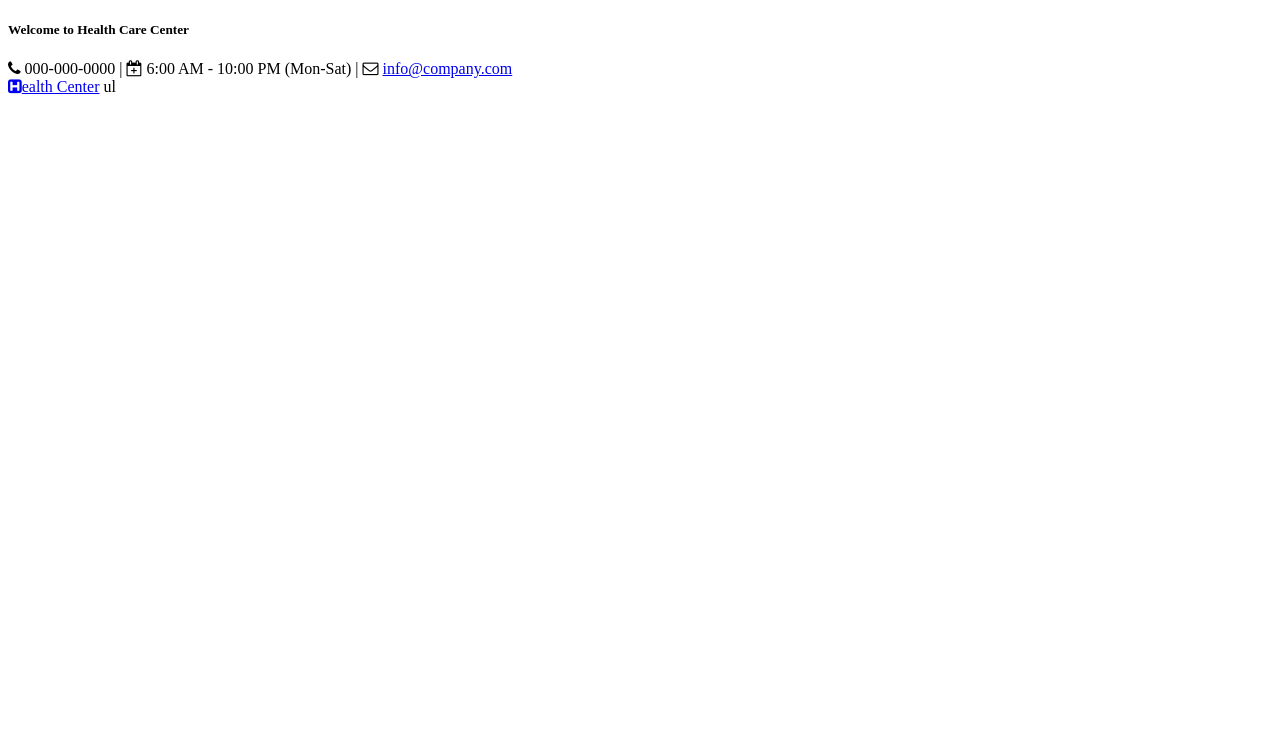
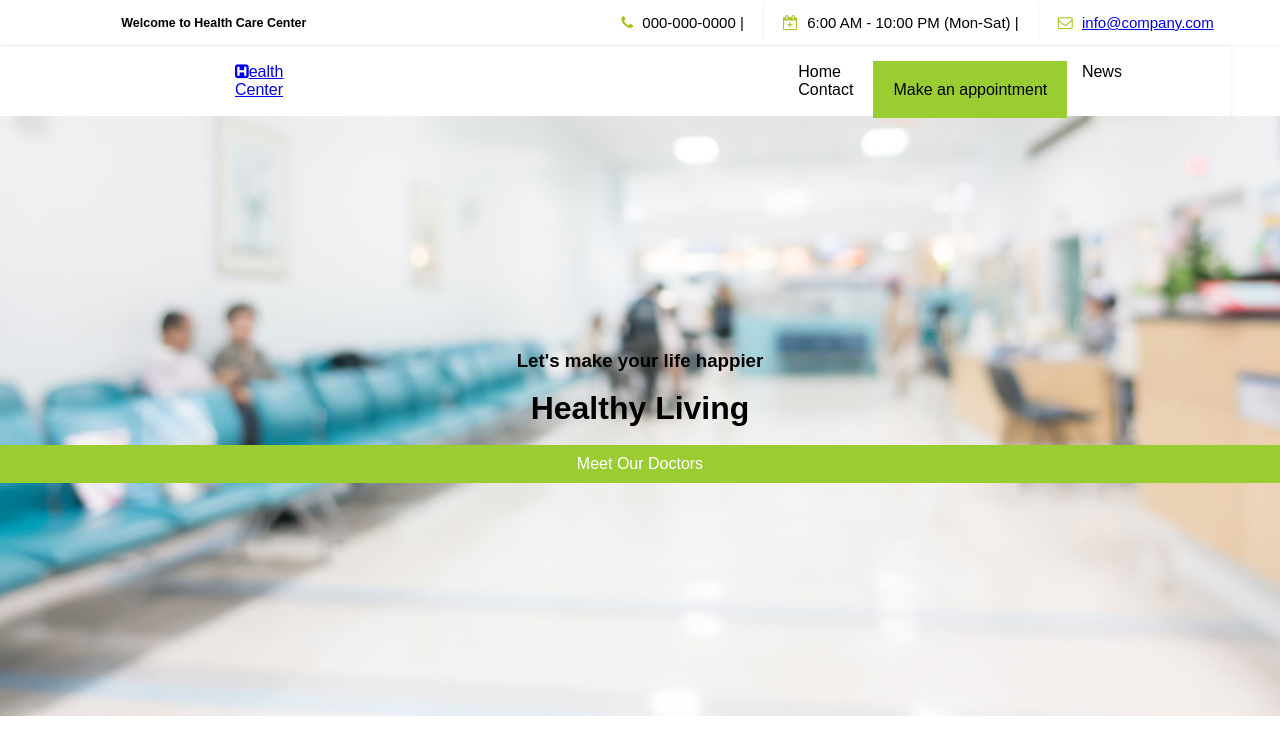
Before and after one commit to Ramballabh/Health_Care_Center, a plain HTML site: page index.html in a window 1280 px wide. Drawn offline with Linux system fonts and the light colour scheme.

Commit message:
add banner styling

```diff
--- a/css/Style.css
+++ b/css/Style.css
@@ -16,3 +16,28 @@
     float: left;
     padding-left: 100px ;
 }
+
+#navigation{
+    background: #ffffff;
+    box-shadow: 0 2px 8px rgba(0,0,0,.075);
+    border: none;
+    margin-bottom: 0;
+    padding: 10px;
+}
+
+.logo{
+    margin-left: 30px;
+}
+
+.menu{
+    float: right;
+}
+
+.menu li{
+    list-style: none;
+    float: left;
+}
+
+.menu li a{
+    text-decoration: none;
+}
--- a/index.html
+++ b/index.html
@@ -1,25 +1,153 @@
 <!DOCTYPE html>
 <html lang="en">
+
 <head>
     <meta charset="UTF-8">
     <meta name="viewport" content="width=device-width, initial-scale=1.0">
     <title>Health_Care_Center</title>
     <link rel="stylesheet" href="https://stackpath.bootstrapcdn.com/font-awesome/4.7.0/css/font-awesome.min.css" />
+    <style>
+        * {
+            padding: 0;
+            margin: 0;
+            font-family: Arial, Helvetica, sans-serif;
+        }
+
+        #header {
+            background: #ffffff;
+            border-bottom: 1px solid #f2f2f2;
+            display: flex;
+            justify-content: center;
+            align-items: center;
+            height: 45px;
+            font-size: 15px;
+        }
+
+        #header h5 {
+            margin-left: 70px;
+        }
+
+        #header span {
+            font-weight: 500;
+            display: inline-block;
+            padding: 11px 15px;
+        }
+
+        #header span.date-icon {
+            border-left: 1px solid #f2f2f2;
+            border-right: 1px solid #f2f2f2;
+            padding-right: 19px;
+            padding-left: 19px;
+        }
+
+        #header span i {
+            color: #a5c422;
+            margin-right: 5px;
+        }
+
+        .right-portion {
+            float: right;
+            padding-left: 300px;
+        }
+
+        #navigation {
+            background: #ffffff;
+            box-shadow: 0 2px 8px rgba(0, 0, 0, .075);
+            border: none;
+            margin-bottom: 0;
+            padding: 10px;
+            margin-right: 50px;
+            height: 50px;
+            display: flex;
+
+            align-items: center;
+        }
+
+        .logo {
+            margin-left: 225px;
+        }
+
+        .menu {
+            float: right;
+            margin-left: 475px;
+        }
+
+        .menu li {
+            list-style: none;
+            float: left;
+        }
+
+        .menu li a {
+            text-decoration: none;
+            padding: 20px;
+            color: black;
+        }
+
+        .appointment-btn a{
+            background-color:yellowgreen;
+            color: white;
+        }
+        .appointment-btn a:hover {
+            background-color: blue;
+            color: white;
+        }
+
+        #banner {
+            display: flex;
+            justify-content: center;
+            flex-direction: column;
+            text-align: center;
+            color:black;
+            background-repeat: no-repeat;
+            background-size: cover;
+            height: 600px;
+            background-image: url("img/slider2.jpg");
+            background-position: bottom;
+        }
+
+        #banner a{
+            text-decoration: none;
+            padding: 10px;
+            background-color: yellowgreen;
+            color: white;
+
+        }
+        #banner a:hover{
+            color: blue;
+        }
+    </style>
 </head>
+
 <body>
     <div id="header">
         <h5>Welcome to Health Care Center</h5>
         <div class="right-portion">
-            <span class="phone-icon"><i class="fa fa-phone"></i> 000-000-0000  |</span>
-            <span class="date-icon"><i class="fa fa-calendar-plus-o"></i> 6:00 AM - 10:00 PM (Mon-Sat)  |</span>
+            <span class="phone-icon"><i class="fa fa-phone"></i> 000-000-0000 | </span>
+            <span class="date-icon"><i class="fa fa-calendar-plus-o"></i> 6:00 AM - 10:00 PM (Mon-Sat) | </span>
             <span class="email-icon"><i class="fa fa-envelope-o"></i> <a href="#">info@company.com</a></span>
         </div>
     </div>
 
     <div id="navigation">
-        <a href="index.html" class="navbar-brand"><i class="fa fa-h-square"></i>ealth Center</a>
-        ul
+        <a href="index.html" class="logo"><i class="fa fa-h-square"></i>ealth Center</a>
+        <ul class="menu">
+            <li><a href="#top" class="smoothScroll">Home</a></li>
+            <li><a href="#about" class="smoothScroll">About Us</a></li>
+            <li><a href="#team" class="smoothScroll">Doctors</a></li>
+            <li><a href="#news" class="smoothScroll">News</a></li>
+            <li><a href="#google-map" class="smoothScroll">Contact</a></li>
+            <li class="appointment-btn"><a href="#appointment">Make an appointment</a></li>
+        </ul>
+    </div>
+
+    <div id="main-content">
+        <div id="banner">
+            <h3>Let's make your life happier</h3><br>
+            <h1>Healthy Living</h1><br>
+            <a href="#team">Meet Our Doctors</a>
+        </div>
     </div>
 
 </body>
+
 </html>
```
Also changed, not shown: img/slider1.jpg (added), img/slider2.jpg (added), img/slider3.jpg (added).
